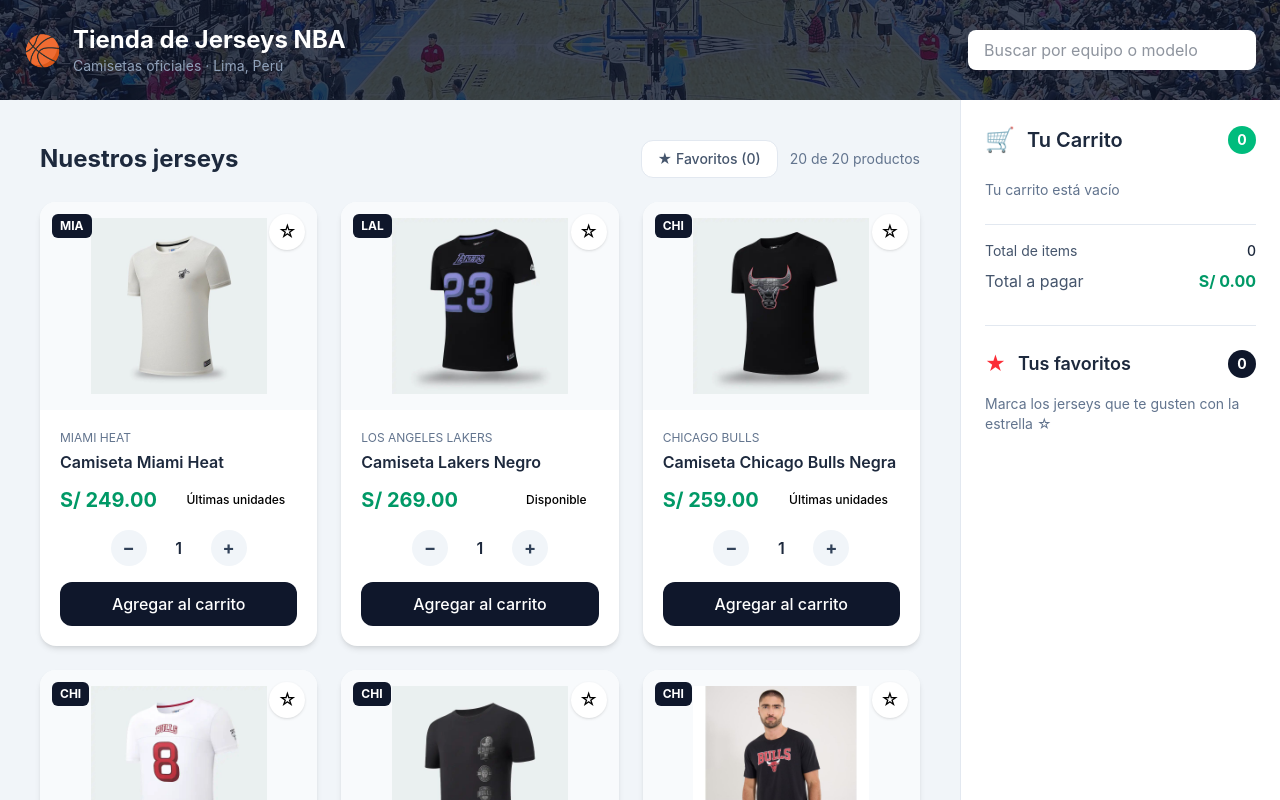
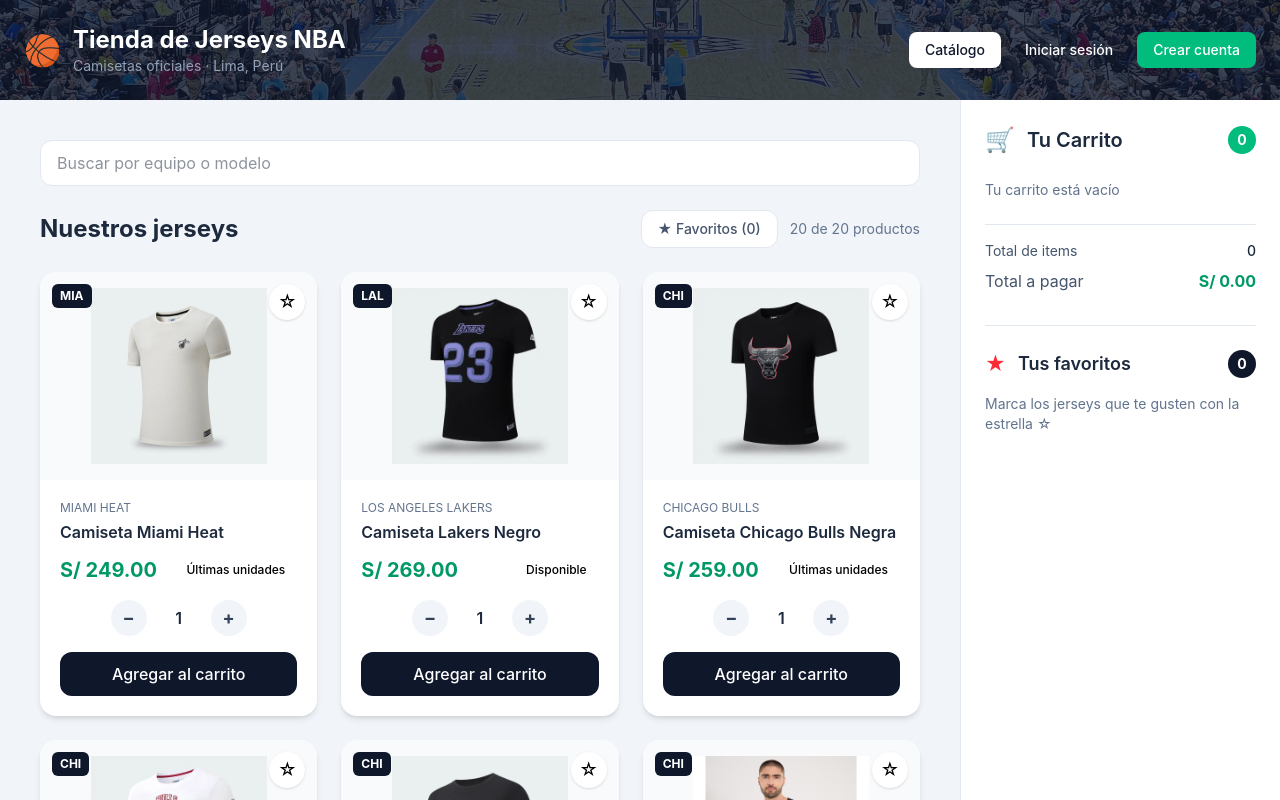
Before and after one commit to fabrijoelc/ANGULAR-MI-ECOMMERCE, an Angular app: page /catalogo in a window 1280 px wide. Before the commit this address led to /. Shown: the top 800 px of the page. Built offline with nearby package versions, Linux system fonts and the light colour scheme.

Commit message:
feat: navegacion con Angular Router
- rutas /catalogo /login /registro con redirect y comodin
- app.html usa router-outlet y el header quedo fijo con routerLinkActive
- el buscador paso del header a la barra del catalogo

```diff
--- a/src/app/app.html
+++ b/src/app/app.html
@@ -1,2 +1,3 @@
-<app-lista-productos />
+<app-header />
+<router-outlet />
 <app-footer />
--- a/src/app/app.routes.ts
+++ b/src/app/app.routes.ts
@@ -1,3 +1,12 @@
 import { Routes } from '@angular/router';
+import { ListaProductos } from './components/lista-productos/lista-productos';
+import { Login } from './pages/login/login';
+import { Registro } from './pages/registro/registro';
 
-export const routes: Routes = [];
+export const routes: Routes = [
+  { path: '', redirectTo: 'catalogo', pathMatch: 'full' },
+  { path: 'catalogo', component: ListaProductos },
+  { path: 'login', component: Login },
+  { path: 'registro', component: Registro },
+  { path: '**', redirectTo: 'catalogo' },
+];
--- a/src/app/app.ts
+++ b/src/app/app.ts
@@ -1,10 +1,11 @@
 import { Component } from '@angular/core';
-import { ListaProductos } from './components/lista-productos/lista-productos';
+import { RouterOutlet } from '@angular/router';
+import { Header } from './components/header/header';
 import { Footer } from './components/footer/footer';
 
 @Component({
   selector: 'app-root',
-  imports: [ListaProductos, Footer],
+  imports: [RouterOutlet, Header, Footer],
   templateUrl: './app.html',
 })
 export class App {}
--- a/src/app/components/header/header.html
+++ b/src/app/components/header/header.html
@@ -6,32 +6,38 @@
   />
 
   <div class="relative max-w-7xl mx-auto px-6 py-6 flex flex-wrap items-center justify-between gap-4">
-    <div class="flex items-center gap-3">
+    <a routerLink="/catalogo" class="flex items-center gap-3">
       <span class="text-3xl">🏀</span>
       <div>
         <h1 class="text-2xl font-bold">Tienda de Jerseys NBA</h1>
         <p class="text-sm text-slate-400">Camisetas oficiales · Lima, Perú</p>
       </div>
-    </div>
+    </a>
 
-    <div class="flex items-center gap-2 w-full sm:w-auto">
-      <input
-        type="search"
-        [value]="termino()"
-        (input)="alEscribir($event)"
-        placeholder="Buscar por equipo o modelo"
-        class="flex-1 sm:w-72 px-4 py-2 rounded-lg text-slate-800 bg-white outline-none focus:ring-2 focus:ring-emerald-500"
-      />
+    <nav class="flex items-center gap-2">
+      <a
+        routerLink="/catalogo"
+        routerLinkActive="bg-white text-slate-900"
+        class="px-4 py-2 rounded-lg text-sm font-medium hover:bg-slate-700 transition-colors"
+      >
+        Catálogo
+      </a>
 
-      @if (termino()) {
-        <button
-          type="button"
-          class="px-4 py-2 rounded-lg bg-slate-700 hover:bg-slate-600 transition-colors text-sm"
-          (click)="limpiar()"
-        >
-          Limpiar
-        </button>
-      }
-    </div>
+      <a
+        routerLink="/login"
+        routerLinkActive="bg-white text-slate-900"
+        class="px-4 py-2 rounded-lg text-sm font-medium hover:bg-slate-700 transition-colors"
+      >
+        Iniciar sesión
+      </a>
+
+      <a
+        routerLink="/registro"
+        routerLinkActive="bg-white text-slate-900"
+        class="px-4 py-2 rounded-lg text-sm font-medium bg-emerald-500 hover:bg-emerald-400 transition-colors"
+      >
+        Crear cuenta
+      </a>
+    </nav>
   </div>
 </header>
--- a/src/app/components/header/header.ts
+++ b/src/app/components/header/header.ts
@@ -1,23 +1,9 @@
-import { Component, output, signal } from '@angular/core';
+import { Component } from '@angular/core';
+import { RouterLink, RouterLinkActive } from '@angular/router';
 
 @Component({
   selector: 'app-header',
-  imports: [],
+  imports: [RouterLink, RouterLinkActive],
   templateUrl: './header.html',
 })
-export class Header {
-  buscar = output<string>();
-
-  termino = signal('');
-
-  alEscribir(evento: Event) {
-    const valor = (evento.target as HTMLInputElement).value;
-    this.termino.set(valor);
-    this.buscar.emit(valor);
-  }
-
-  limpiar() {
-    this.termino.set('');
-    this.buscar.emit('');
-  }
-}
+export class Header {}
--- a/src/app/components/lista-productos/lista-productos.html
+++ b/src/app/components/lista-productos/lista-productos.html
@@ -1,7 +1,25 @@
-<app-header (buscar)="alBuscar($event)" />
-
 <div class="min-h-screen bg-slate-100 flex flex-col lg:flex-row">
   <main class="flex-1 p-6 lg:p-10">
+    <div class="flex items-center gap-2 mb-6">
+      <input
+        type="search"
+        [value]="textoBuscado()"
+        (input)="alBuscar($event)"
+        placeholder="Buscar por equipo o modelo"
+        class="flex-1 px-4 py-2.5 rounded-xl border border-slate-200 bg-white text-slate-800 outline-none focus:ring-2 focus:ring-emerald-500"
+      />
+
+      @if (textoBuscado()) {
+        <button
+          type="button"
+          class="px-4 py-2.5 rounded-xl bg-slate-900 text-white text-sm hover:bg-slate-700 transition-colors"
+          (click)="limpiarBusqueda()"
+        >
+          Limpiar
+        </button>
+      }
+    </div>
+
     <div class="flex flex-wrap items-center justify-between gap-3 mb-6">
       <h2 class="text-2xl font-bold text-slate-800">Nuestros jerseys</h2>
 
--- a/src/app/components/lista-productos/lista-productos.ts
+++ b/src/app/components/lista-productos/lista-productos.ts
@@ -1,11 +1,10 @@
 import { Component, computed, effect, signal } from '@angular/core';
 import { ProductCard } from '../product-card/product-card';
-import { Header } from '../header/header';
 import { IProductoCarrito, IProductoTienda } from '../../product.interface';
 
 @Component({
   selector: 'app-lista-productos',
-  imports: [ProductCard, Header],
+  imports: [ProductCard],
   templateUrl: './lista-productos.html',
 })
 export class ListaProductos {
@@ -95,8 +94,13 @@
     });
   }
 
-  alBuscar(texto: string) {
-    this.textoBuscado.set(texto);
+  alBuscar(evento: Event) {
+    const input = evento.target as HTMLInputElement;
+    this.textoBuscado.set(input.value);
+  }
+
+  limpiarBusqueda() {
+    this.textoBuscado.set('');
   }
 
   esFavorito(id: number) {
```
